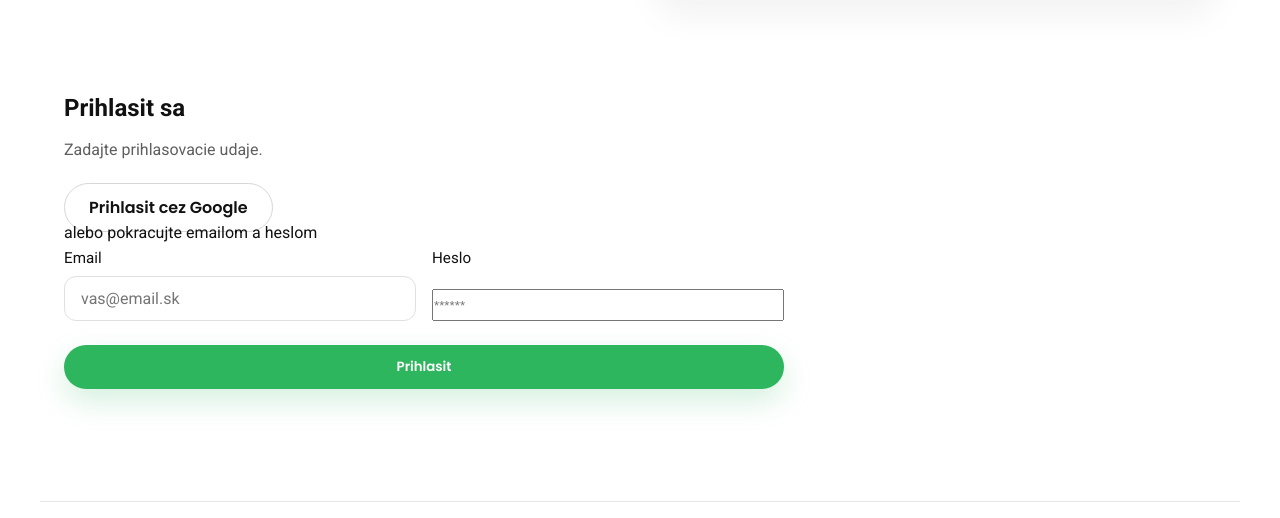
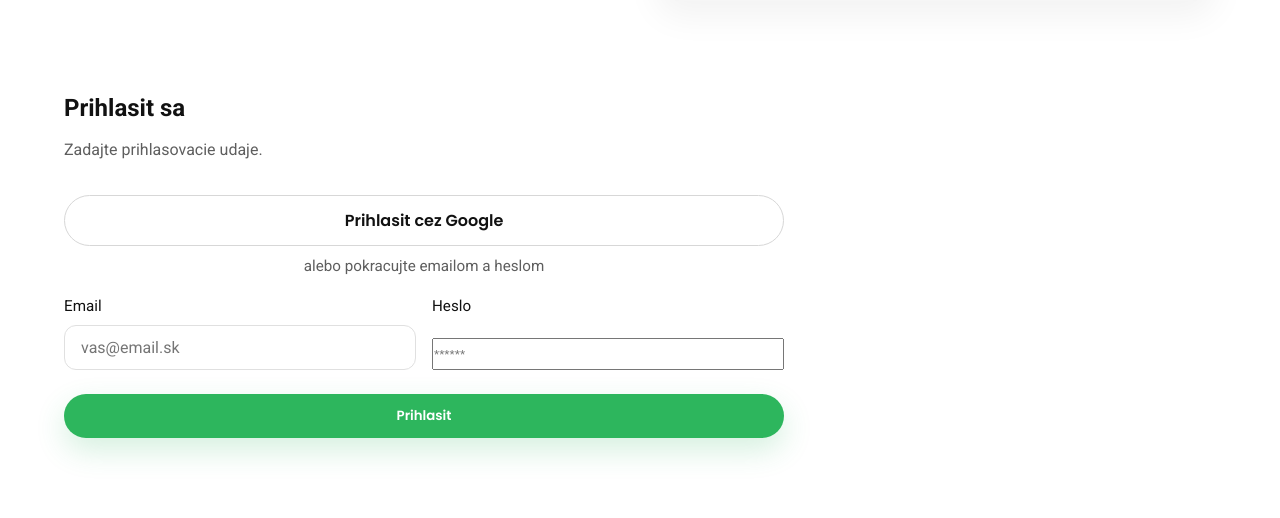
Before and after one commit to rsirgel/Phonetal, a PHP site: page /login.php in a window 1280 px wide. Shown: the part 362-880 px from the top of the page. Run offline with PHP 8.4, Linux system fonts and the light colour scheme; some libraries are stand-ins or nearby versions.

Commit message:
Add files via upload

```diff
--- a/design/style.css
+++ b/design/style.css
@@ -1029,6 +1083,35 @@ body.modal-open {
   color: var(--black);
 }
 
+.captcha-wrap {
+  display: flex;
+  justify-content: flex-start;
+}
+
+.auth-google-button {
+  display: inline-flex;
+  justify-content: center;
+  text-decoration: none;
+}
+
+.social-login-wrap {
+  display: grid;
+  gap: 0.5rem;
+  max-width: 720px;
+  margin-bottom: 1rem;
+}
+
+.social-login-wrap .auth-google-button {
+  width: 100%;
+}
+
+.social-login-divider {
+  margin: 0;
+  color: var(--gray);
+  text-align: center;
+  font-size: 0.95rem;
+}
+
 @media (max-width: 900px) {
   .hero {
     grid-template-columns: 1fr;
```
Also changed, not shown: other parts of design/style.css (+54 -0 lines).
